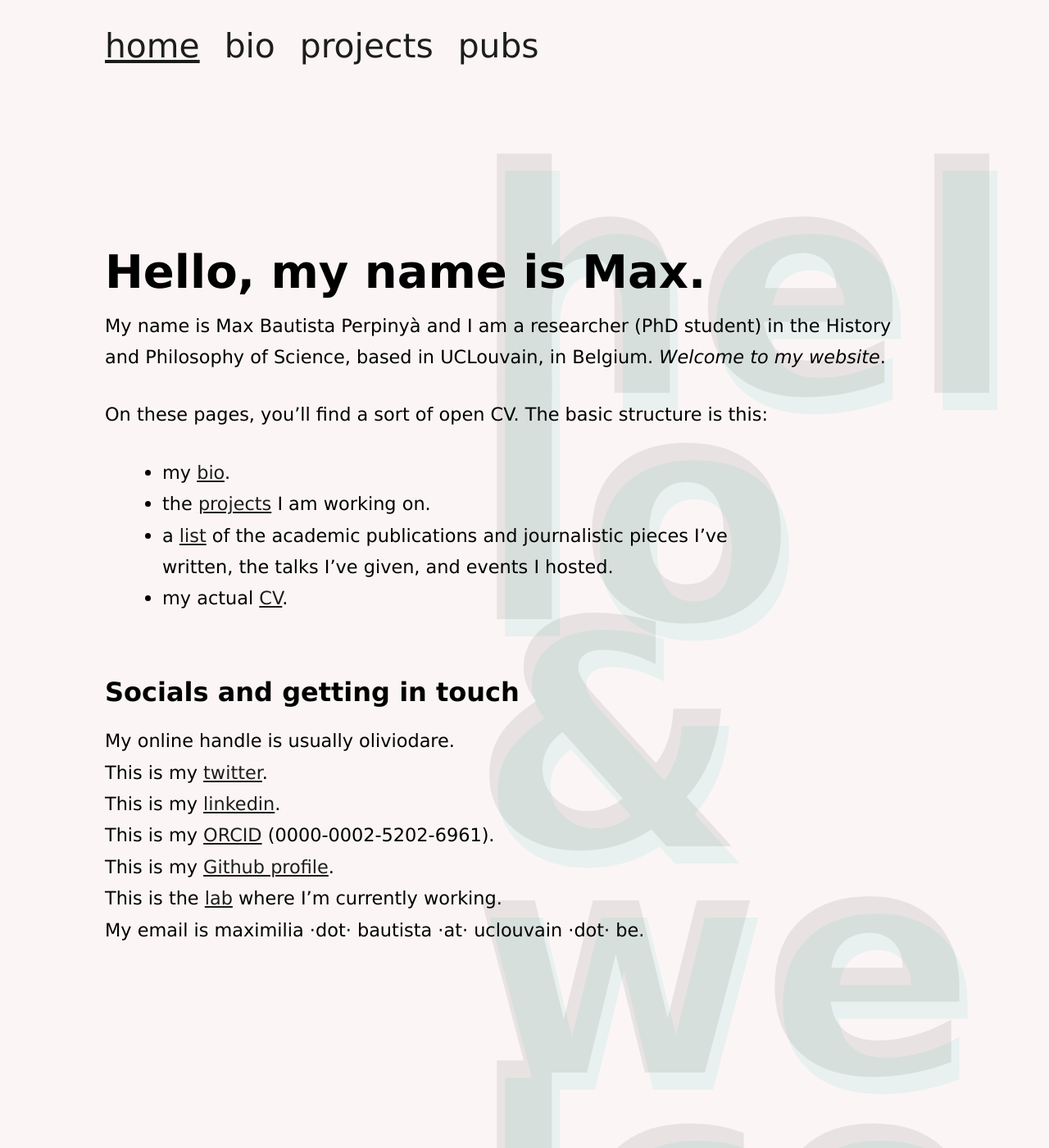
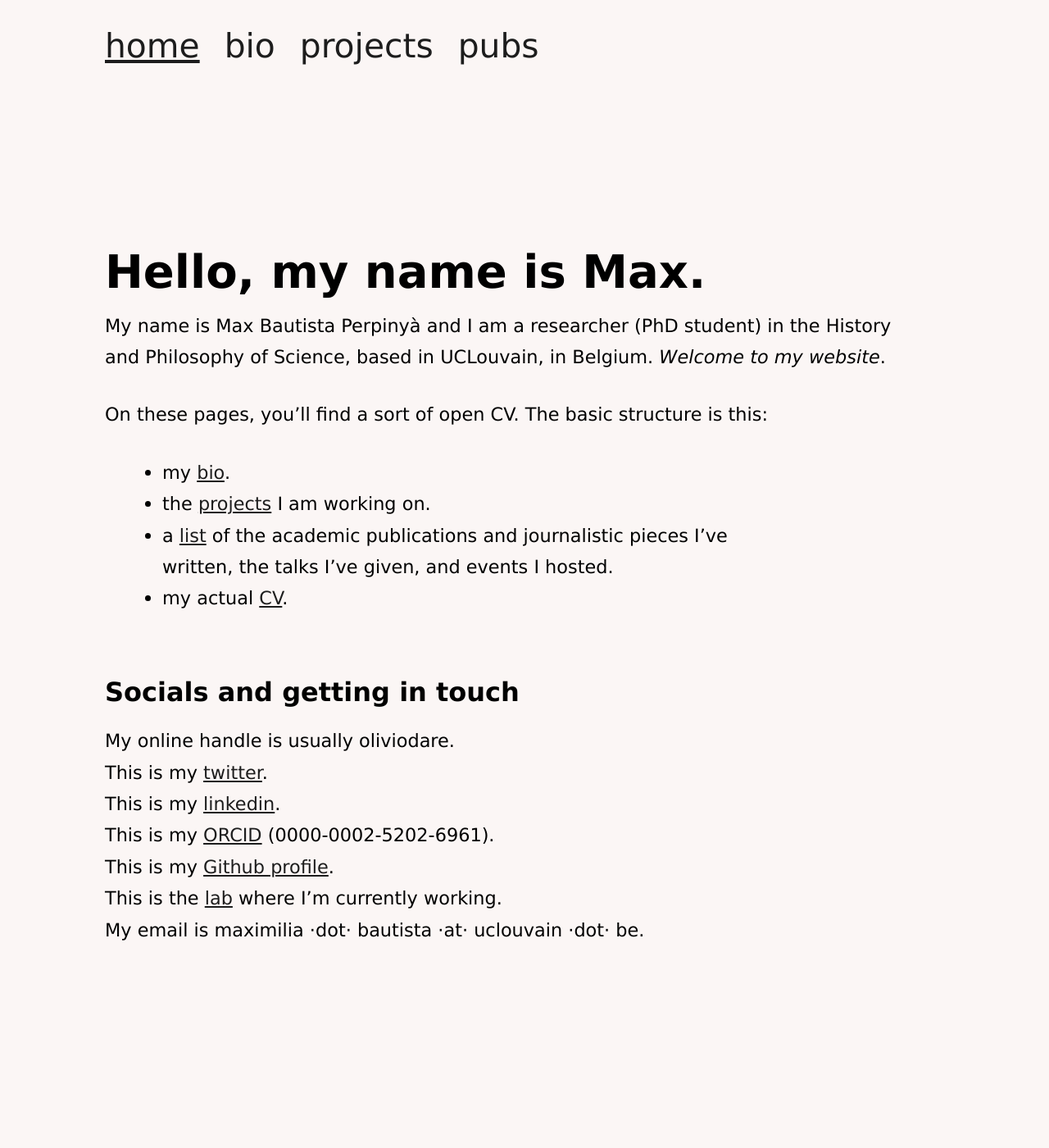
Before and after one commit to oliviodare/oliviodare.com, a Jekyll site: the page built from index.md, in a window 1280 px wide and 1400 px high. Shown: the whole window at 82% size. Built offline with Jekyll 4.4.1, drawn with Linux system fonts in a browser that asks for light colours.

Commit message:
Update index.md

```diff
--- a/index.md
+++ b/index.md
@@ -22,6 +22,3 @@ This is my <a href="https://orcid.org/0000-0002-5202-6961" target="_blank">ORCID
 This is my <a href="https://github.com/oliviodare" target="_blank">Github profile</a>.
 This is the <a href="https://pencelab.be/" target="_blank">lab</a> where I'm currently working.
 My email is maximilia ·dot· bautista ·at· uclouvain ·dot· be.
-
-#### hello & welcome
-##### hello & welcome
```
